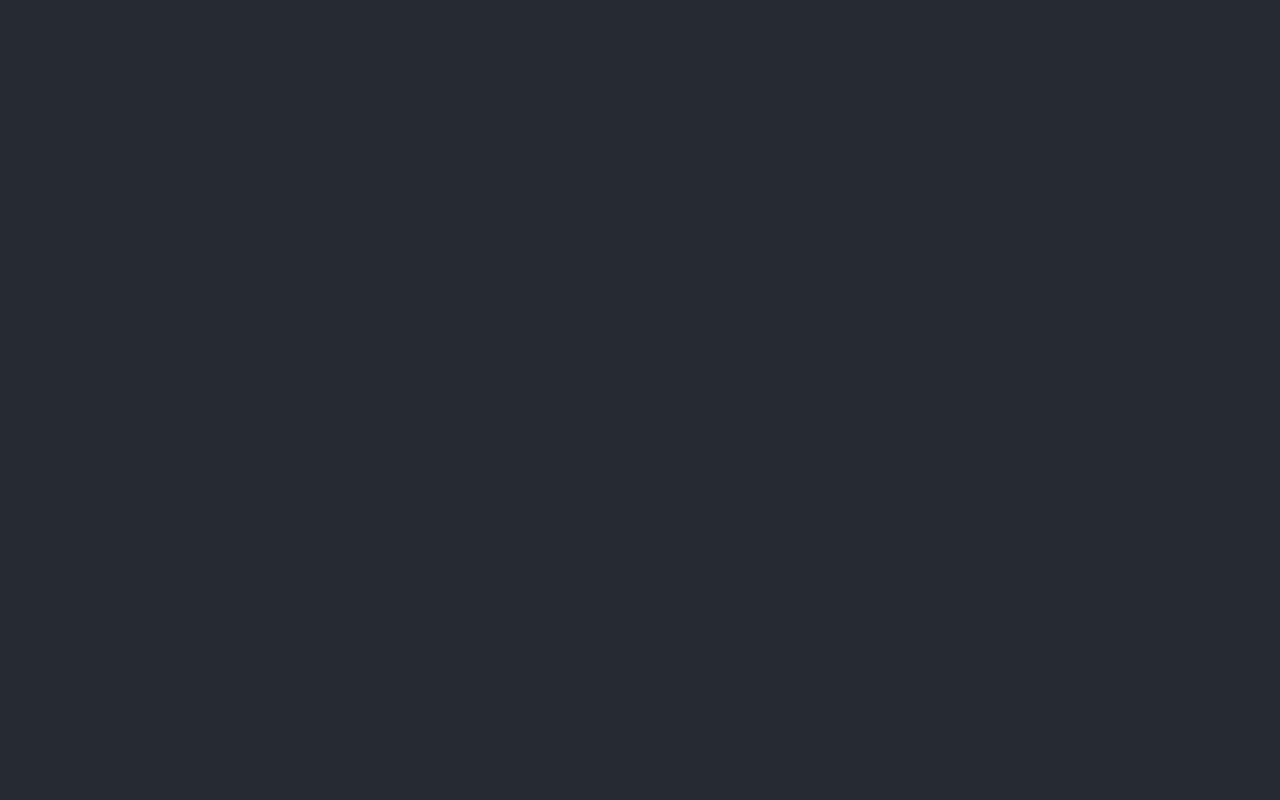
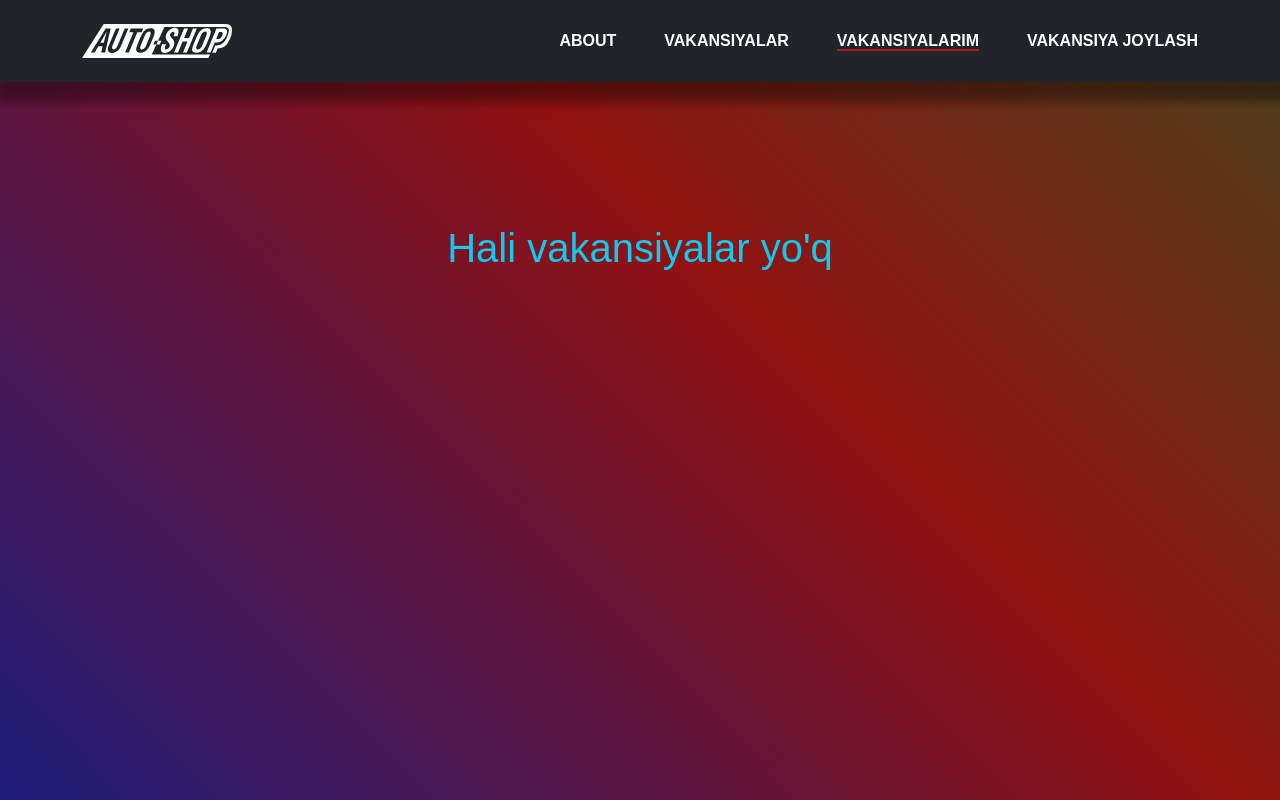
Before and after one commit to EhsonjonKomiljonov/autoshop, a React (Vite) app: page /my-vacancys in a window 1280 px wide. Before the commit this address had no page. Built offline with nearby package versions, Linux system fonts and the light colour scheme; sample sign-in values are in the browser's storage; a web font is replaced by a local one.

Commit message:
add my vacancies page

```diff
--- a/src/API/api.js
+++ b/src/API/api.js
@@ -14,6 +14,8 @@ export const API = {
     ),
   getUser: () => axios.get(host + '/api/users'),
   addVacancy: (val) => axios.post(host + '/api/cars', val),
+  getUserCars: (userId) => axios.get(host + `/api/users/${userId}/cars`),
+  deleteVacancy: (id) => axios.delete(host + `/api/cars/${id}`),
   mainVacancys: () => axios.get(host + '/api/cars'),
   categorySelect: (val) => axios.get(host + '/api/cars/byCategory/' + val),
   inputSearch: (val) => axios.get(host + '/api/cars/search?search=' + val),
--- a/src/App.jsx
+++ b/src/App.jsx
@@ -8,6 +8,8 @@ import { useContext } from 'react';
 import { RegisterContext } from './context/RegisterContext';
 import './assets/css/index.css';
 import MainVacancys from './pages/MainVacancys/MainVacancys';
+import { MyVacancys } from './pages/MyVacancys/MyVacancys';
+import { ToastContainer } from 'react-toastify';
 const queryClient = new QueryClient();
 
 function App() {
@@ -32,9 +34,22 @@ function App() {
           <Routes>
             <Route path="/" element={<Home />} />
             <Route path="/vacancy" element={<AddVacancy />} />
+            <Route path="/my-vacancys" element={<MyVacancys />} />
             <Route path="/main-vacancys" element={<MainVacancys />} />
           </Routes>
         </main>
+        <ToastContainer
+          position="top-right"
+          autoClose={5000}
+          hideProgressBar={false}
+          newestOnTop={false}
+          closeOnClick
+          rtl={false}
+          pauseOnFocusLoss
+          draggable
+          pauseOnHover
+          theme="dark"
+        />
       </QueryClientProvider>
     </>
   );
--- a/src/components/AddVacancyForm/AddVacancyForm.jsx
+++ b/src/components/AddVacancyForm/AddVacancyForm.jsx
@@ -5,7 +5,7 @@ import * as Yup from 'yup';
 import { Link, useNavigate } from 'react-router-dom';
 import { useMutation } from 'react-query';
 import { API } from '../../API/api';
-import { toast, ToastContainer } from 'react-toastify';
+import { toast } from 'react-toastify';
 import 'react-toastify/dist/ReactToastify.css';
 
 export const AddVacancyForm = () => {
@@ -268,18 +268,6 @@ export const AddVacancyForm = () => {
           </Formik>
         </div>
       </div>
-      <ToastContainer
-        position="top-right"
-        autoClose={5000}
-        hideProgressBar={false}
-        newestOnTop={false}
-        closeOnClick
-        rtl={false}
-        pauseOnFocusLoss
-        draggable
-        pauseOnHover
-        theme="dark"
-      />
     </section>
   );
 };
--- a/src/components/CarCard/CarCard.jsx
+++ b/src/components/CarCard/CarCard.jsx
@@ -1,7 +1,7 @@
 import React from 'react';
 import './CarCard.scss';
 
-const CarCard = ({ obj }) => {
+const CarCard = ({ obj, DeleteBtn }) => {
   const {
     imagePath,
     name,
@@ -14,16 +14,13 @@ const CarCard = ({ obj }) => {
     probeg,
     category,
     manzil,
+    id,
   } = obj;
 
   return (
-    <div classNames='fade'>
-      <div className='car_card'>
-        <img
-          src={['http://localhost:5227/' + imagePath]}
-          alt={`name`}
-        />
-        <div className='car-details'>
+    <div className="car_card" id={id}>
+      <img src={['http://localhost:5227/' + imagePath]} alt={`name`} />
+      <div className="car-details">
         <h3>
           {`Nomi`}: {name}
         </h3>
@@ -36,7 +33,7 @@ const CarCard = ({ obj }) => {
         <p>probeg: {probeg}</p>
         <p>manzil:{manzil}</p>
         <p>izoh:{description}</p>
-        </div>
+      {DeleteBtn ? DeleteBtn : ''}
       </div>
     </div>
   );
--- a/src/components/Header/Header.jsx
+++ b/src/components/Header/Header.jsx
@@ -67,6 +67,17 @@ export const Header = () => {
               </li>
               <li>
                 <NavLink
+                  to="/my-vacancys"
+                  className="text-white text-decoration-none fw-semibold"
+                  style={({ isActive }) =>
+                    isActive ? { borderBottom: '2px solid #ba1621' } : {}
+                  }
+                >
+                  VAKANSIYALARIM
+                </NavLink>
+              </li>
+              <li>
+                <NavLink
                   to="/vacancy"
                   className="text-white text-decoration-none fw-semibold"
                   style={({ isActive }) =>
--- a/src/components/Hero/hero.scss
+++ b/src/components/Hero/hero.scss
@@ -78,6 +78,7 @@
     #f61919,
     #060d6c
   );
+  animation: glowing 20s linear infinite;
   position: absolute;
   top: -2px;
   left: -2px;
@@ -86,7 +87,6 @@
   filter: blur(5px);
   width: calc(100% + 4px);
   height: calc(100% + 4px);
-  animation: glowing 20s linear infinite;
   opacity: 0;
   transition: all 0.3s ease-in-out;
   border-radius: 10px;
--- a/src/main.jsx
+++ b/src/main.jsx
@@ -7,7 +7,6 @@ import 'bootstrap/dist/css/bootstrap.min.css';
 import { UserProvider } from './context/UserContext.jsx';
 
 ReactDOM.createRoot(document.getElementById('root')).render(
-  <React.StrictMode>
   <BrowserRouter>
     <RegisterProvider>
       <UserProvider>
@@ -15,5 +14,4 @@ ReactDOM.createRoot(document.getElementById('root')).render(
       </UserProvider>
     </RegisterProvider>
   </BrowserRouter>
-  </React.StrictMode>
 );
--- a/src/pages/MainVacancys/MainVacancys.jsx
+++ b/src/pages/MainVacancys/MainVacancys.jsx
@@ -9,6 +9,7 @@ import './MainVacancys.scss';
 const MainVacancys = () => {
   const [selectSort, setSelectSort] = useState([]);
   const [inputSort, setInputSort] = useState([]);
+  document.body.classList.remove("p-0")
 
   const onChangeSelect = async (evt) => {
     const data = await API.categorySelect(evt.target.value);
--- /dev/null
+++ b/src/pages/MyVacancys/MyVacancys.jsx
@@ -0,0 +1,69 @@
+import React, { useEffect, useState } from 'react';
+import CarCard from '../../components/CarCard/CarCard';
+import { API } from '../../API/api';
+import { Header } from '../../components/Header/Header';
+import './my-vacancys.scss';
+import { toast, ToastContainer } from 'react-toastify';
+
+export const MyVacancys = () => {
+  const user = JSON.parse(localStorage.getItem('user'));
+  const [vacansysData, setVacansysData] = useState([]);
+
+  const getVacancys = async () => {
+    const data = await API.getUserCars(user[0].id).catch((err) =>
+      console.log(err)
+    );
+    setVacansysData(data.data);
+  };
+
+  useEffect(() => {
+    getVacancys();
+  }, []);
+
+  const deletedVacancy = async (evt) => {
+    const data = await API.deleteVacancy(evt.target.id).catch((err) =>
+      console.log(err)
+    );
+
+    if(data.data) {
+      toast.error("O'chirildi!")
+      getVacancys()
+    }
+  };
+
+  return (
+    <>
+      <Header />
+      <section className="my-vacancys">
+        <div className="container py-5 d-flex align-items-center justify-content-between flex-wrap">
+          {vacansysData.length ? (
+            vacansysData.map((item) => {
+              return (
+                <div key={item.id}>
+                  <CarCard
+                    obj={item}
+                    DeleteBtn={
+                      <button
+                        onClick={(evt) => deletedVacancy(evt)}
+                        id={item.id}
+                        className="btn btn-danger text-end"
+                      >
+                        DELETE
+                      </button>
+                    }
+                  />
+                </div>
+              );
+            })
+          ) : (
+            <h1
+              className="text-center w-100 my-5 py-5 text-info"
+            >
+              Hali vakansiyalar yo'q
+            </h1>
+          )}
+        </div>
+      </section>
+    </>
+  );
+};
--- /dev/null
+++ b/src/pages/MyVacancys/my-vacancys.scss
@@ -0,0 +1,26 @@
+.my-vacancys {
+  height: 100%;
+  background: linear-gradient(
+    45deg,
+    #911111,
+    #081f8e,
+    #911111,
+    #166829,
+    #060d6c
+  );
+  animation: glowing 100s linear infinite;
+  background-size: 400%;
+  transition: all 0.3s ease-in-out;
+}
+
+@keyframes glowing {
+  0% {
+    background-position: 0 0;
+  }
+  50% {
+    background-position: 400% 0;
+  }
+  100% {
+    background-position: 0 0;
+  }
+}
```
Lines whose indentation alone changed are shown as unchanged.
